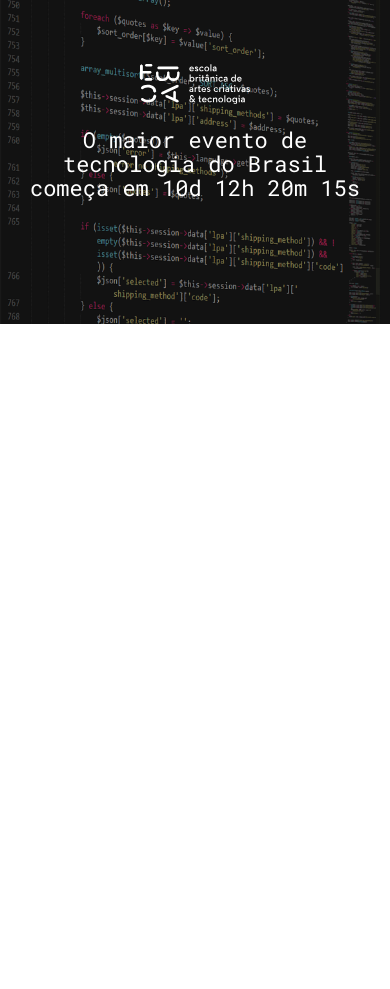
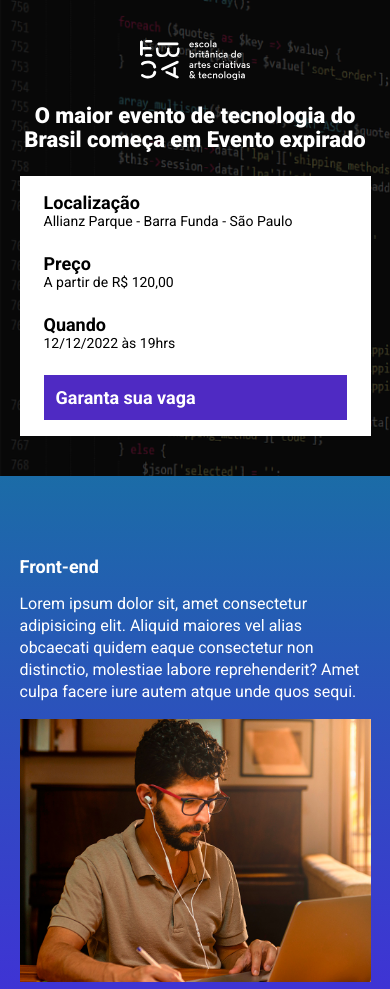
Before and after one commit to BetoCruz/ebac_tech_talks, a website built with Parcel: page src/index.html in a window 390 px wide. Shown: the top 989 px of the page. Before the commit the page ends 844 px from the top, so only its background shows below. Built offline with nearby package versions, Linux system fonts and the light colour scheme.

Commit message:
criando a contagem regressiva

```diff
--- a/package.json
+++ b/package.json
@@ -1,9 +1,9 @@
 {
   "name": "landing-page",
   "version": "1.0.0",
-  "main": "index.js",
   "scripts": {
     "dev": "parcel src/index.html src/styles/main.scss src/scripts/main.js ",
+    "build": "parcel build src/index.html",
     "test": "echo \"Error: no test specified\" && exit 1"
   },
   "keywords": [],
@@ -13,6 +13,7 @@
   "devDependencies": {
     "@parcel/transformer-sass": "^2.13.3",
     "parcel": "^2.13.3",
-    "sharp": "^0.33.5"
+    "sharp": "^0.33.5",
+    "svgo": "^3.3.2"
   }
 }
--- a/src/index.html
+++ b/src/index.html
@@ -2,23 +2,91 @@
 <html lang="pt-BR">
 <head>
     <meta charset="UTF-8">
+    <meta http-equiv="X-UA-Compatible" content="IE=edge">
     <meta name="viewport" content="width=device-width, initial-scale=1.0">
     <title>EBAC Tech Talks</title>
+
     <link rel="preconnect" href="https://fonts.googleapis.com">
     <link rel="preconnect" href="https://fonts.gstatic.com" crossorigin>
-    <link href="https://fonts.googleapis.com/css2?family=Roboto+Mono:ital,wght@0,100..700;1,100..700&display=swap" rel="stylesheet">
+    <link href="https://fonts.googleapis.com/css2?family=Roboto:wght@400;700;900&display=swap" rel="stylesheet">
     <link rel="stylesheet" href="styles/main.scss">
+    <link rel="stylesheet" href="https://unpkg.com/aos@next/dist/aos.css" />
 </head>
 <body>
     <header class="hero">
         <div class="container">
-            <img class="hero__logo" src="images/ebac_logo.svg" alt="">
+            <img class="hero__logo" src="./images/ebac_logo.svg" alt="EBAC">
             <p class="hero__text">
-                O maior evento de tecnologia do Brasil começa em 10d 12h 20m 15s
+                O maior evento de tecnologia do Brasil começa em <span id="contador"></span>
             </p>
-
+            <div class="infos-bar">
+                <ul class="infos-bar__infos">
+                    <li class="infos-bar__infos__item">
+                        <b>Localização</b>
+                        Allianz Parque - Barra Funda - São Paulo
+                    </li>
+                    <li class="infos-bar__infos__item">
+                        <b>Preço</b>
+                        A partir de R$ 120,00
+                    </li>
+                    <li class="infos-bar__infos__item">
+                        <b>Quando</b>
+                        12/12/2022 às 19hrs
+                    </li>
+                </ul>
+                <a href="#" class="button button--primary">
+                    Garanta sua vaga
+                </a>
+            </div>
         </div>
     </header>
-    <script src="./scripts/main.js"></script>
+
+    <section class="event event--frontend">
+        <div class="container" data-aos="fade-right">
+            <div class="event__details">
+                <h2 class="event__details__title">Front-end</h2>
+                <p class="event__details__description">
+                    Lorem ipsum dolor sit, amet consectetur adipisicing elit. Aliquid maiores vel alias obcaecati quidem eaque consectetur non distinctio, molestiae labore reprehenderit? Amet culpa facere iure autem atque unde quos sequi.
+                </p>
+            </div>
+            <img class="event__image" src="./images/frontend.png" alt="Front-end">
+        </div>
+    </section>
+    <section class="event event--ui-ux event--image-left">
+        <div class="container" data-aos="fade-left">
+            <div class="event__details">
+                <h2 class="event__details__title">UI/UX</h2>
+                <p class="event__details__description">
+                    Lorem ipsum dolor sit, amet consectetur adipisicing elit. Aliquid maiores vel alias obcaecati quidem eaque consectetur non distinctio, molestiae labore reprehenderit? Amet culpa facere iure autem atque unde quos sequi.
+                </p>
+            </div>
+            <img class="event__image" src="./images/ui-ux.png" alt="UI/UX">
+        </div>
+    </section>
+    <section class="event event--data-science">
+        <div class="container" data-aos="fade-right">
+            <div class="event__details">
+                <h2 class="event__details__title">Data Science</h2>
+                <p class="event__details__description">
+                    Lorem ipsum dolor sit, amet consectetur adipisicing elit. Aliquid maiores vel alias obcaecati quidem eaque consectetur non distinctio, molestiae labore reprehenderit? Amet culpa facere iure autem atque unde quos sequi.
+                </p>
+            </div>
+            <img class="event__image" src="./images/data.png" alt="Data Science">
+        </div>
+    </section>
+    <section class="event event--backend event--image-left">
+        <div class="container" data-aos="fade-left">
+            <div class="event__details">
+                <h2 class="event__details__title">Back-end</h2>
+                <p class="event__details__description">
+                    Lorem ipsum dolor sit, amet consectetur adipisicing elit. Aliquid maiores vel alias obcaecati quidem eaque consectetur non distinctio, molestiae labore reprehenderit? Amet culpa facere iure autem atque unde quos sequi.
+                </p>
+            </div>
+            <img class="event__image" src="./images/backend.png" alt="Back-end">
+        </div>
+    </section>
+
+    <script src="https://unpkg.com/aos@next/dist/aos.js"></script>
+    <script src="scripts/main.js"></script>
 </body>
 </html>
--- a/src/scripts/main.js
+++ b/src/scripts/main.js
@@ -1 +1,27 @@
-console.log('Ola mundo!');
+AOS.init();
+
+const dataDoEvento = new Date("Dec 12, 2022 19:00:00");
+const timeStampDoEvento = dataDoEvento.getTime();
+
+const contaAsHoras = setInterval(function() {
+    const agora = new Date();
+    const timeStampAtual = agora.getTime();
+
+    const distanciaAteOEvento = timeStampDoEvento - timeStampAtual;
+
+    const diaEmMs = 1000 * 60 * 60 * 24;
+    const horaEmMs = 1000 * 60 * 60;
+    const minutoEmMs = 1000 * 60;
+
+    const diasAteOEvento = Math.floor(distanciaAteOEvento / diaEmMs);
+    const horasAteOEvento = Math.floor((distanciaAteOEvento % diaEmMs) / horaEmMs);
+    const minutosAteOEvento = Math.floor((distanciaAteOEvento % horaEmMs) / minutoEmMs);
+    const segundosAteOEvento = Math.floor((distanciaAteOEvento % minutoEmMs) / 1000);
+
+    document.getElementById('contador').innerHTML = `${diasAteOEvento}d ${horasAteOEvento}h ${minutosAteOEvento}m ${segundosAteOEvento}s`;
+
+    if (distanciaAteOEvento < 0) {
+        clearInterval(contaAsHoras);
+        document.getElementById('contador').innerHTML = 'Evento expirado';
+    }
+}, 1000);
--- /dev/null
+++ b/src/styles/_event.scss
@@ -0,0 +1,63 @@
+@use 'variables';
+
+.event {
+    padding: 80px 0;
+
+    &--frontend {
+        background-image: linear-gradient(variables.$blue1, variables.$blue2);
+    }
+
+    &--ui-ux {
+        background-image: linear-gradient(variables.$blue2, variables.$pink);
+    }
+
+    &--data-science {
+        background-image: linear-gradient(variables.$pink, variables.$yellow);
+    }
+
+    &--backend {
+        background-image: linear-gradient(variables.$yellow, variables.$pink);
+    }
+
+    &--image-left {
+        .container {
+            flex-direction: row-reverse;
+        }
+    }
+
+    .container {
+        display: flex;
+        gap: 40px;
+    }
+
+    &__image {
+        max-width: 360px;
+    }
+
+    &__details {
+        &__title {
+            font-size: 18px;
+            font-weight: bold;
+            margin-bottom: 16px;
+        }
+
+        &__description {
+            line-height: 22px;
+        }
+    }
+
+    @media (max-width: 640px) {
+        .container {
+            display: block;
+        }
+
+        &__image {
+            width: 100%; //usará 100% da largura do container.
+        }
+
+        &__details {
+            margin-right: 0;
+            margin-bottom: 16px;
+        }
+    }
+}
--- a/src/styles/_hero.scss
+++ b/src/styles/_hero.scss
@@ -1,5 +1,7 @@
+@use 'variables';
+
 .hero {
-    padding-top: 64px ;
+    padding-top: 64px;
     padding-bottom: 100px;
     background-image: url(../images/fundo.png);
     background-repeat: no-repeat;
@@ -8,18 +10,17 @@
 
     .container {
         position: relative;
-        // z-index: 1;
     }
 
     &::before {
-        content: '';
         position: absolute;
         top: 0;
         left: 0;
         width: 100%;
         height: 100%;
-        background-color: rgba(0, 0, 0, 0.5);
-        opacity: 0.7;
+        background-color: variables.$secondaryTextColor;
+        content: '';
+        opacity: .7;
     }
 
     &__text {
@@ -27,21 +28,18 @@
         margin-bottom: 64px;
         font-size: 40px;
         line-height: 56px;
-        color: #fff;
-        font-weight: 800px;
+        font-weight: 800;
         text-align: center;
-
     }
 
     &__logo {
         margin: 0 auto;
-        height:80 ; //para funcionar a imagem precisa do display: block.
+        height: 80px;
         display: block;
     }
 
-    // mobile
-    @media (max-width: 640px ) {
-        padding-top: 40px 0;
+    @media (max-width: 640px) {
+        padding: 40px 0;
 
         &__logo {
             height: 40px;
--- /dev/null
+++ b/src/styles/_variables.scss
@@ -0,0 +1,8 @@
+$textColor: #fff;
+$secondaryTextColor: #000;
+
+$blue1: #1B6CA7;
+$blue2: #442BDB;
+$pink: #89223B;
+$yellow: #9C791D;
+$purple: #4F2AC3;
--- /dev/null
+++ b/src/styles/components/_buttons.scss
@@ -0,0 +1,25 @@
+@use '../variables';
+
+.button {
+    padding: 12px;
+    font-size: 18px;
+    font-weight: bold;
+    text-decoration: none;
+    text-align: center; // centdraliza o texto.
+    white-space: nowrap;  //Força o texto a não quebrar a linha.
+
+    &--primary {
+        color: #fff;
+        background-color: variables.$purple;
+    }
+
+    @media (max-width: 640px) {
+        display: block;
+        width: 100%;
+    }
+
+    @media (max-width: 1024px) {
+        display: flex;
+        align-items: center;
+    }
+}
--- /dev/null
+++ b/src/styles/components/_infos_bar.scss
@@ -0,0 +1,42 @@
+@use '../variables';
+
+.infos-bar {
+    padding: 16px 24px;
+    background-color: variables.$textColor;
+    display: flex;
+    justify-content: space-between;
+
+    &__infos {
+        display: flex;
+        gap: 40px;
+
+        &__item {
+            font-size: 14px;
+            color: variables.$secondaryTextColor;
+
+            b { // b tem display em linha.
+                color: variables.$secondaryTextColor;
+                font-size: 18px;
+                display: block;
+            }
+        }
+    }
+
+    @media (max-width: 640px) {
+        display: block;
+
+        &__infos {
+            display: block;
+
+            &__item {
+                margin-bottom: 24px;
+            }
+        }
+    }
+
+    @media (max-width: 1024px) {
+        &__infos {
+            gap: 16px;
+        }
+    }
+}
--- a/src/styles/main.scss
+++ b/src/styles/main.scss
@@ -1,11 +1,16 @@
-@use'hero';
+@use 'hero';
+@use 'components/infos_bar';
+@use 'components/buttons';
+@use 'event';
+@use 'variables';
 
-*{
+* {
     margin: 0;
     padding: 0;
     box-sizing: border-box;
-    font-family: "Roboto Mono", serif;
-    color: #fff;
+    font-family: Roboto, sans-serif;
+    color: variables.$textColor;
+    list-style: none;
 }
 
 .container {
@@ -13,15 +18,11 @@
     width: 100%;
     margin: 0 auto;
 
-    // tela de celular
     @media (max-width: 640px) {
         max-width: 80%;
-
     }
 
-    // tela de tablet ou netbook
     @media (max-width: 1024px) {
         max-width: 90%;
-
     }
 }
```
Also changed, not shown: 1 other file.
